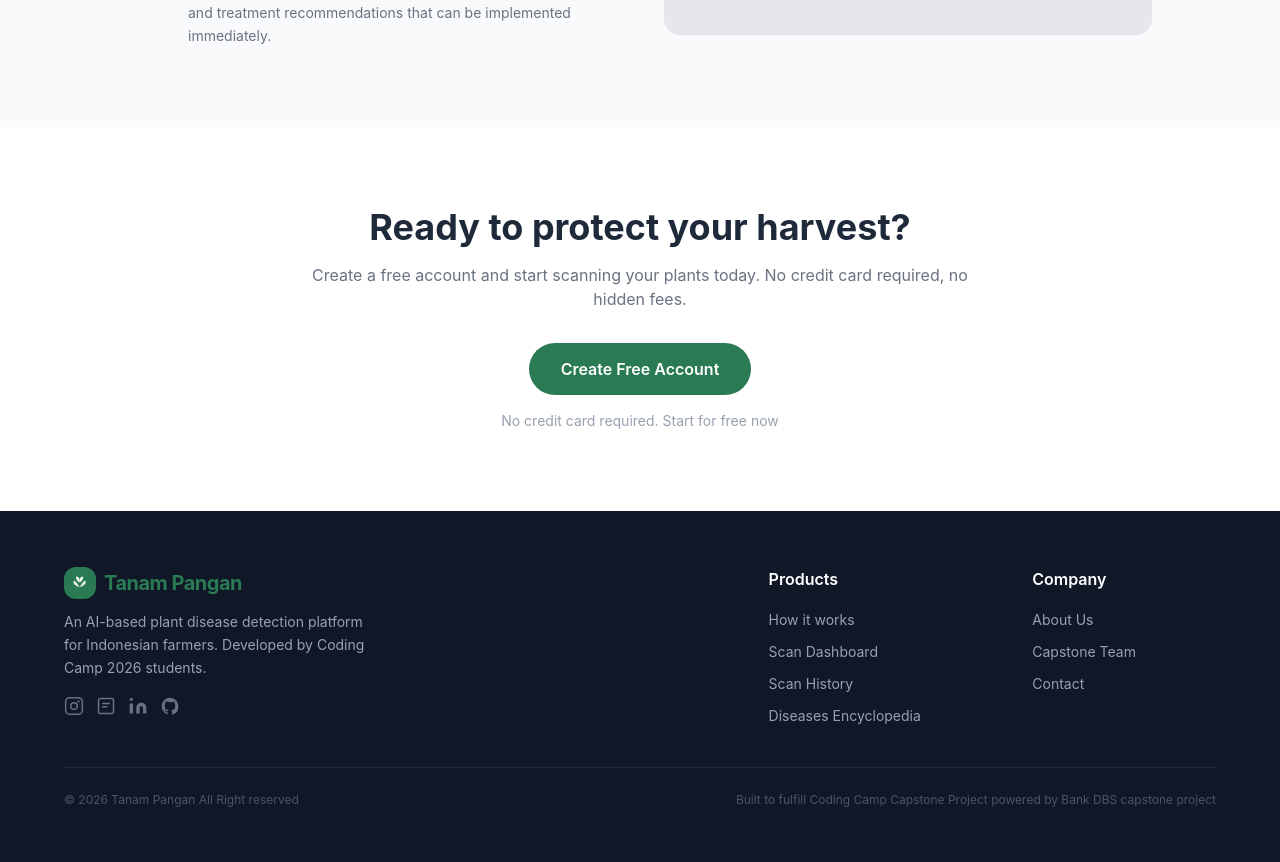
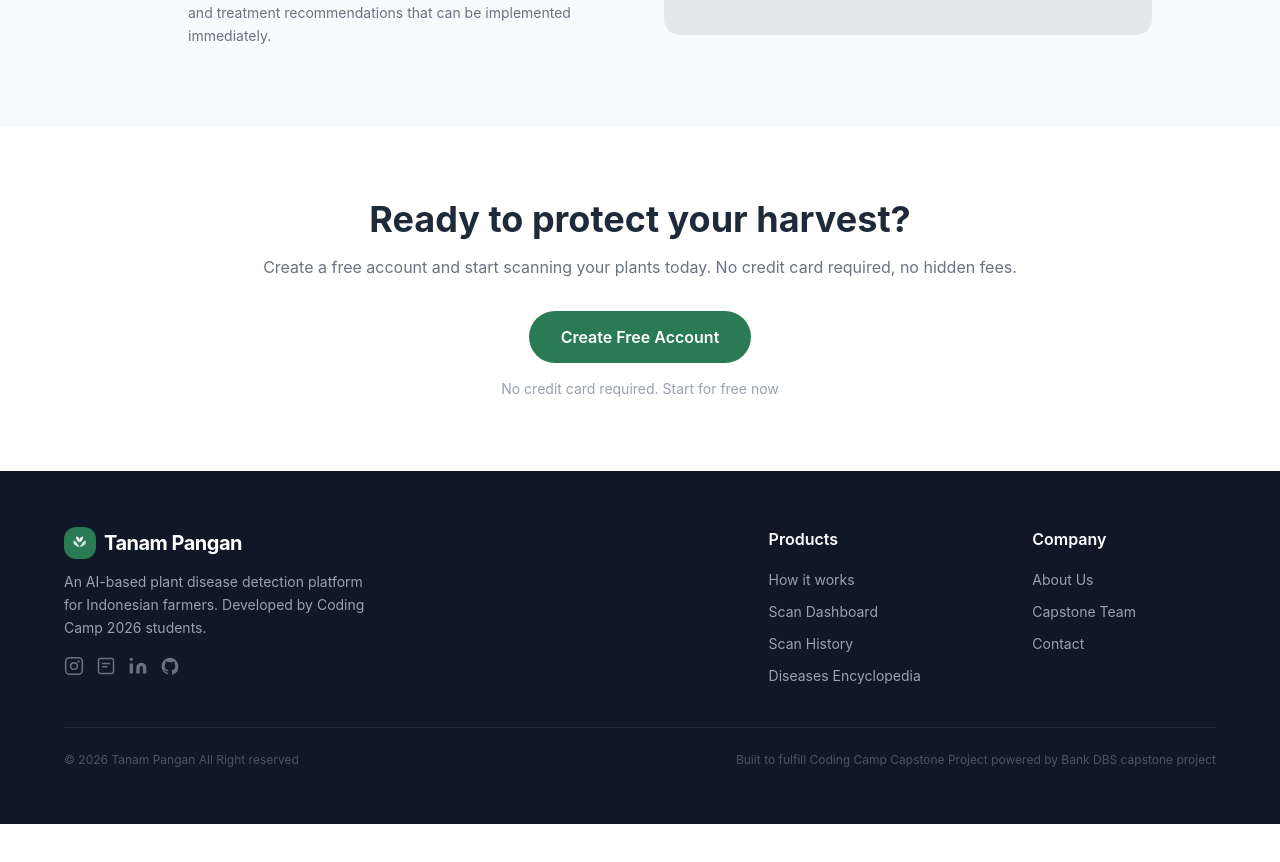
Before and after one commit to JuliusBourbon/tanamanpangan-fs, a React (Vite) app in the folder frontend/: page / in a window 1280 px wide. Shown: the part 2107-2969 px from the top of the page. After the commit the page ends 2931 px from the top, so only its background shows below. Built offline with nearby package versions, Linux system fonts and the light colour scheme; no server answers.

Commit message:
finisig tampilan landing page

```diff
--- a/frontend/src/components/Footer.jsx
+++ b/frontend/src/components/Footer.jsx
@@ -1,6 +1,6 @@
 import { Link } from 'react-router-dom'
 import { TEXT } from '../constants/text'
-import { LogoBrand } from './Logo'
+import { LogoBrandLight } from './Logo'
 
 function SocialLinks() {
   // Isi href dengan link media sosial tim — saat ini placeholder kosong
@@ -71,7 +71,7 @@ export default function Footer() {
         {/* Brand */}
         <div>
           <div className="flex items-center gap-2 mb-3">
-            <LogoBrand iconSize="w-8 h-8" textSize="text-xl" />
+            <LogoBrandLight iconSize="w-8 h-8" textSize="text-xl" />
           </div>
           <p className="text-sm leading-relaxed max-w-xs">{footer.brandDesc}</p>
           <SocialLinks />
--- a/frontend/src/components/Logo.jsx
+++ b/frontend/src/components/Logo.jsx
@@ -43,3 +43,14 @@ export function LogoBrand({ iconSize, textSize = 'text-xl' }) {
     </div>
   )
 }
+
+export function LogoBrandLight({ iconSize, textSize = 'text-lg' }) {
+  return (
+    <div className="flex items-center gap-2">
+      <LogoIcon className={iconSize} />
+      <span className={`text-white font-bold tracking-tight ${textSize}`}>
+        Tanam Pangan
+      </span>
+    </div>
+  )
+}
--- a/frontend/src/pages/landing/sections/CtaSection.jsx
+++ b/frontend/src/pages/landing/sections/CtaSection.jsx
@@ -5,8 +5,8 @@ export default function CtaSection() {
   const { cta } = TEXT.landing
 
   return (
-    <section className="py-20 px-6 bg-white text-center">
-      <div className="max-w-2xl mx-auto">
+    <section className="py-18 px-6 bg-white text-center">
+      <div className="max-w-3xl mx-auto">
         <h2 className="text-3xl md:text-4xl font-bold text-gray-800 mb-4">{cta.heading}</h2>
         <p className="text-gray-500 mb-8">{cta.desc}</p>
         <Link
--- a/frontend/src/pages/landing/sections/DifferentSection.jsx
+++ b/frontend/src/pages/landing/sections/DifferentSection.jsx
@@ -1,6 +1,7 @@
 import { TEXT } from '../../../constants/text'
 
 const CARD_ICONS = [
+  // <img src="/src/assets/nama-file.png" className="w-10 h-10" />
   <span className="text-4xl">⏱️</span>,
   <span className="text-4xl">🌾</span>,
   <span className="text-4xl">💊</span>,
```
